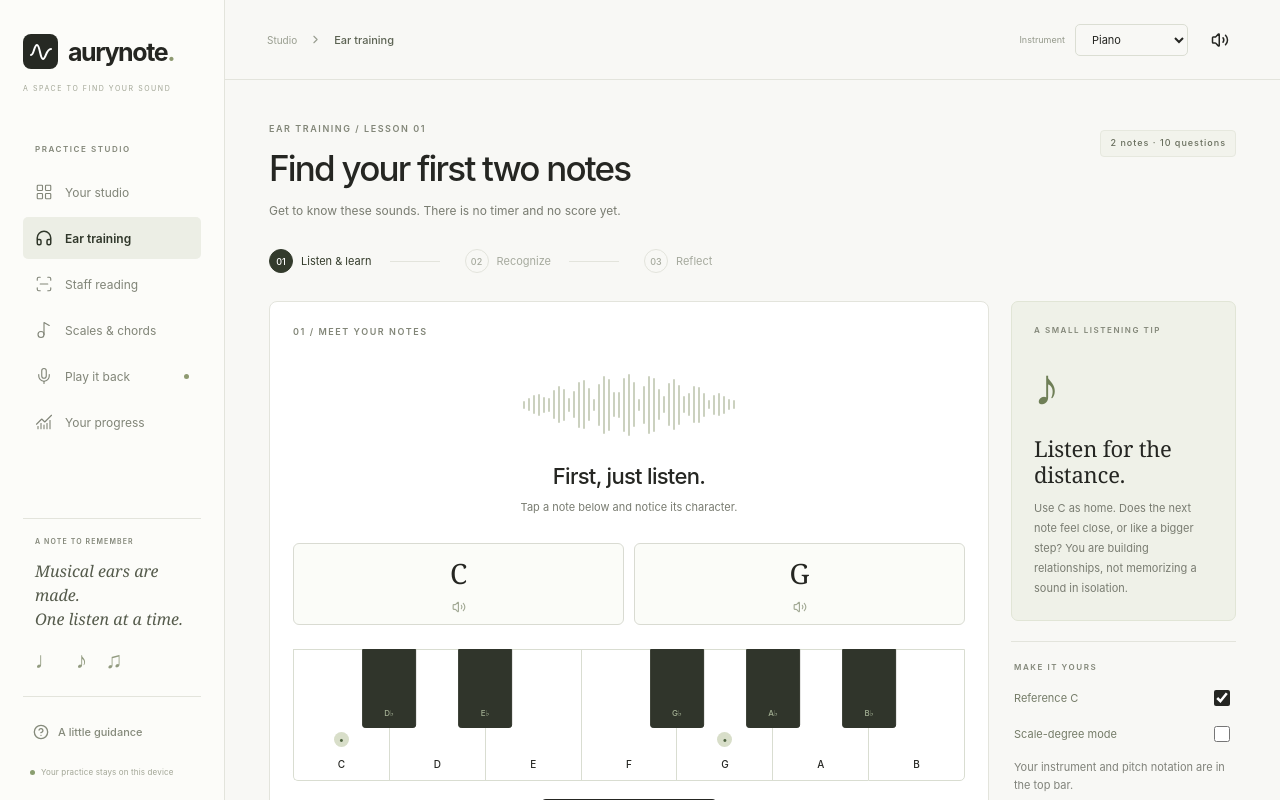
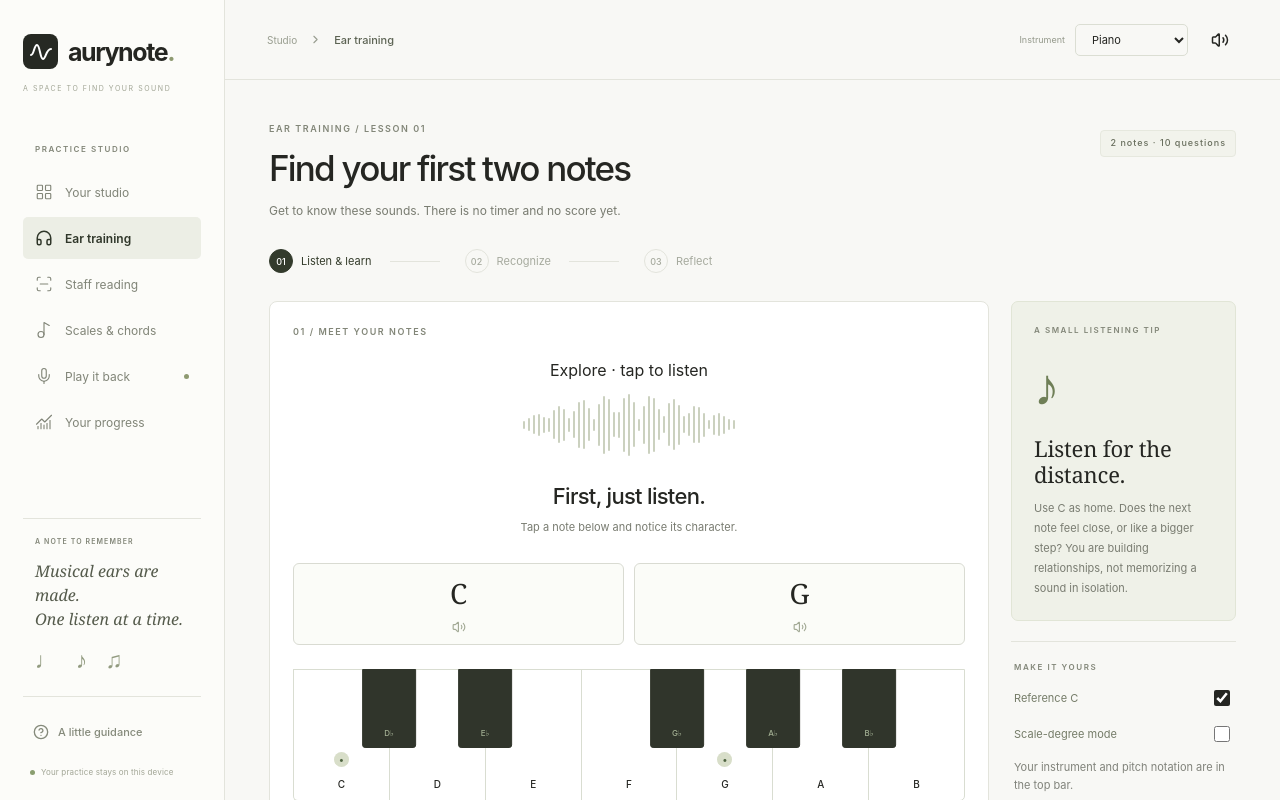
Before and after one commit to Xrkt117/Aurynote, a React (Vite) app in the folder desktop/: page / in a window 1280 px wide. Both pictures are taken after a click on the button "Ear training". Shown: the top 800 px of the page. Built offline with nearby package versions, Linux system fonts and the light colour scheme.

Commit message:
Label each listening step

```diff
--- a/desktop/src/Ear.tsx
+++ b/desktop/src/Ear.tsx
@@ -10,6 +10,7 @@ export default function Ear() {
   const { profile, setProfile, notify, go } = useStudio();
   const [phase, setPhase] = useState<Phase>("learn"),
     [busy, setBusy] = useState(false),
+    [soundLabel, setSoundLabel] = useState(""),
     [target, setTarget] = useState(0),
     [choice, setChoice] = useState<number | null>(null),
     [active, setActive] = useState<number[]>([]),
@@ -38,14 +39,19 @@ export default function Ear() {
     degree
       ? `${[0, 2, 4, 5, 7, 9, 11].indexOf(n) + 1}${n === 0 ? " · root" : ""}`
       : noteName(n);
-  async function play(values: number[], reveal = false) {
+  async function play(values: number[], reveal = false, labels: string[] = []) {
     const token = ++generation.current;
     setBusy(true);
+    let position = 0;
     try {
       await voice.play(
         values.map((n) => sounding(n, profile.instrument, profile.written)),
         profile.instrument,
         (n) => {
+          if (token === generation.current)
+            setSoundLabel(
+              n === null ? "" : (labels[position++] ?? "Listen to the note"),
+            );
           if (token === generation.current && reveal)
             setActive(
               n === null
@@ -64,7 +70,10 @@ export default function Ear() {
     } catch {
       notify("Audio could not start. Check your output device and try Replay.");
     } finally {
-      if (token === generation.current) setBusy(false);
+      if (token === generation.current) {
+        setBusy(false);
+        setSoundLabel("");
+      }
     }
   }
   function ask(n: number) {
@@ -80,6 +89,18 @@ export default function Ear() {
         : profile.reference
           ? [60, 60 + n]
           : [60 + n],
+      false,
+      degree
+        ? [
+            "Home key · C",
+            "Home key · E",
+            "Home key · G",
+            "Home key · C",
+            "Mystery note · your turn",
+          ]
+        : profile.reference
+          ? ["Reference · C", "Mystery note · your turn"]
+          : ["Mystery note · your turn"],
     );
   }
   function begin() {
@@ -114,12 +135,19 @@ export default function Ear() {
     setResults((r) => [...r, n === target]);
     setProfile((p) => record(p, target, n === target, "ear"));
     setPhase("result");
-    if (n !== target) void play([60 + n, 60 + target], true);
+    if (n !== target)
+      void play([60 + n, 60 + target], true, [
+        `Your answer · ${noteName(n)}`,
+        `Correct note · ${noteName(target)}`,
+      ]);
     else setActive([target]);
   }
   function compare() {
     setPaused(true);
-    void play([60 + choice!, 60 + target], true);
+    void play([60 + choice!, 60 + target], true, [
+      `Your answer · ${noteName(choice!)}`,
+      `Correct note · ${noteName(target)}`,
+    ]);
   }
   const right = choice === target;
   if (phase === "complete")
@@ -202,7 +230,16 @@ export default function Ear() {
               </div>
             )}
           </div>
-          <div className="listen-area">
+          <div className="listen-area" key={`${phase}-${results.length}`}>
+            <div className="listening-status" role="status">
+              {busy
+                ? soundLabel || "Preparing sound…"
+                : phase === "quiz"
+                  ? "Your turn · choose a note"
+                  : phase === "learn"
+                    ? "Explore · tap to listen"
+                    : "Review your answer"}
+            </div>
             <Wave playing={busy} />
             <h2>
               {phase === "learn"
@@ -239,6 +276,10 @@ export default function Ear() {
                 <small>
                   {phase === "learn" ? (
                     <Volume2 size={14} />
+                  ) : phase === "result" && n === target ? (
+                    "✓ Correct note"
+                  ) : phase === "result" && n === choice ? (
+                    "× Your answer"
                   ) : (
                     String(i + 1).padStart(2, "0")
                   )}
```
